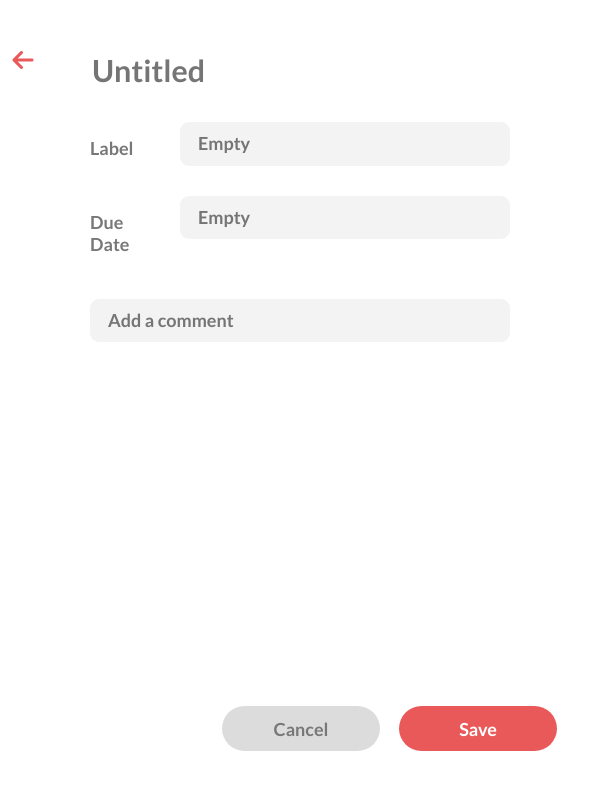
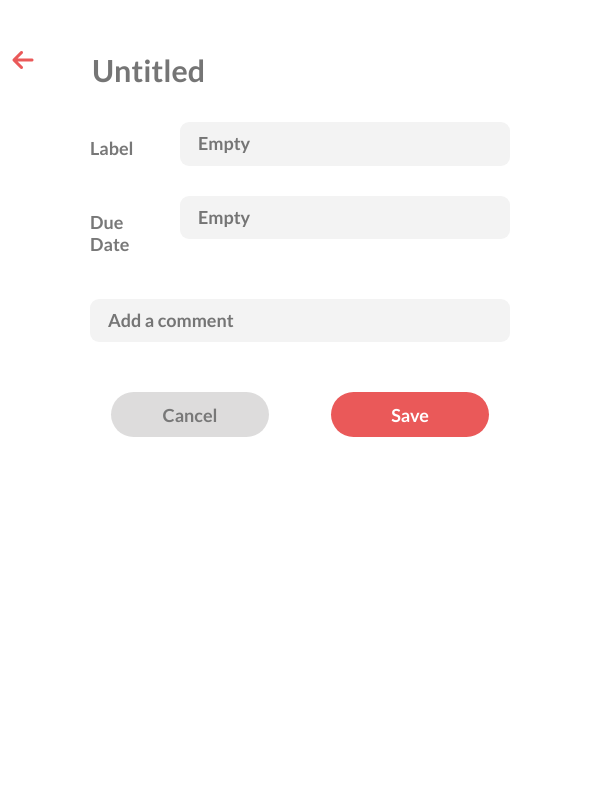
Before and after one commit to luis-unlam/Trabajo-React-GM2-, a React (Create React App) app: page /EditPage in a window 600 px wide. Shown: the top 790 px of the page. Built offline with nearby package versions, Linux system fonts and the light colour scheme.

Commit message:
feat: fix buttons in resposive for editPage and createPage

```diff
--- a/src/components/CreatePage/TaskContent.css
+++ b/src/components/CreatePage/TaskContent.css
@@ -3,6 +3,16 @@
 
 .taskContent {
   width: 100%;
+}
+
+.containerButtons{
+  display: flex;
+  gap: 20px;
+  position: absolute;
+  bottom: 0;
+  right: 0;
+  margin-bottom: 36px;
+  margin-right: 43px;
 }
 
 .formTaskContent{
@@ -92,6 +102,13 @@
     margin-top: 2.2em;
   }
 
+  .containerButtons{
+    justify-content: space-around;
+    position: relative;
+    margin-right: 0;
+    margin-top: 50px;
+  }
+
     .inputTitle{
       font-size: 1.3em;
       margin-bottom: 2em;
@@ -110,10 +127,6 @@
       width: 0;
     }
 
-  .cancelButton {
-     margin-right: 220px;
-  }
-
   .backButton {
     width: 3.5em;
     height: 3.5em;
@@ -123,7 +136,7 @@
 
   .cancelButton,
   .saveButton{
-    width: 6em;
+    width: 5.5em;
   }
 }
 
@@ -132,3 +145,10 @@
     margin-bottom: -1em;
   }
 }
+
+@media (max-width: 767px) and (min-width: 426px){
+  .cancelButton,
+  .saveButton{
+    width: 7em;
+  }
+}
--- a/src/components/CreatePage/TaskContent.jsx
+++ b/src/components/CreatePage/TaskContent.jsx
@@ -20,7 +20,7 @@ export function TaskContent() {
           <input placeholder="Empty" className="inputDate" />
         </div>
         <input placeholder="Add a comment" className="inputComment" />
-
+        <div className="containerButtons">
           <NavLink className="navButton" to="/">
             <button type="button" className="cancelButton">
               Cancel
@@ -29,6 +29,7 @@ export function TaskContent() {
           <button type="button" className="saveButton">
             Save
           </button>
+        </div>
       </form>
     </div>
   )
--- a/src/components/EditPage/EditContent.css
+++ b/src/components/EditPage/EditContent.css
@@ -3,6 +3,16 @@
 
 .taskContent {
   width: 100%;
+}
+
+.containerButtons{
+  display: flex;
+  gap: 20px;
+  position: absolute;
+  bottom: 0;
+  right: 0;
+  margin-bottom: 36px;
+  margin-right: 43px;
 }
 
 .formTaskContent{
@@ -107,10 +117,6 @@
       width: 0;
     }
 
-  .cancelButton {
-     margin-right: 220px;
-  }
-
   .backButton {
     width: 3.5em;
     height: 3.5em;
@@ -128,3 +134,10 @@
     margin-bottom: -1em;
   }
 }
+
+@media (max-width: 767px) and (min-width: 426px){
+  .cancelButton,
+  .saveButton{
+    width: 7em;
+  }
+}
--- a/src/components/EditPage/EditContent.jsx
+++ b/src/components/EditPage/EditContent.jsx
@@ -39,7 +39,7 @@ export function EditContent() {
           className="inputComment"
           defaultValue={todo.comment}
         />
-
+        <div className="containerButtons">
           <NavLink className="navButton" to="/">
             <button type="button" className="cancelButton">
               Cancel
@@ -48,6 +48,7 @@ export function EditContent() {
           <button type="button" className="saveButton">
             Save
           </button>
+        </div>
       </form>
     </div>
   )
--- a/src/styles.css/global.css
+++ b/src/styles.css/global.css
@@ -66,12 +66,12 @@ h4 {
     font-weight: 700;
     font-size: 18px;
     line-height: 22px;
-    position: absolute;
+    /* position: absolute;
     bottom: 0;
     right: 0;
     margin-right: 43px;
     margin-bottom: 49px;
-    cursor: pointer;
+    cursor: pointer; */
   }
 
   .cancelButtonEdit ,
@@ -87,12 +87,12 @@ h4 {
     font-weight: 700;
     font-size: 18px;
     color: #787878;
-    position: absolute;
+    /* position: absolute;
     bottom: 0;
     right: 0;
     margin-right: 220px;
     margin-bottom: 49px;
-    cursor: pointer;
+    cursor: pointer; */
   }
 
 @media (max-width: 767px) {
```
Lines whose indentation alone changed are shown as unchanged.
